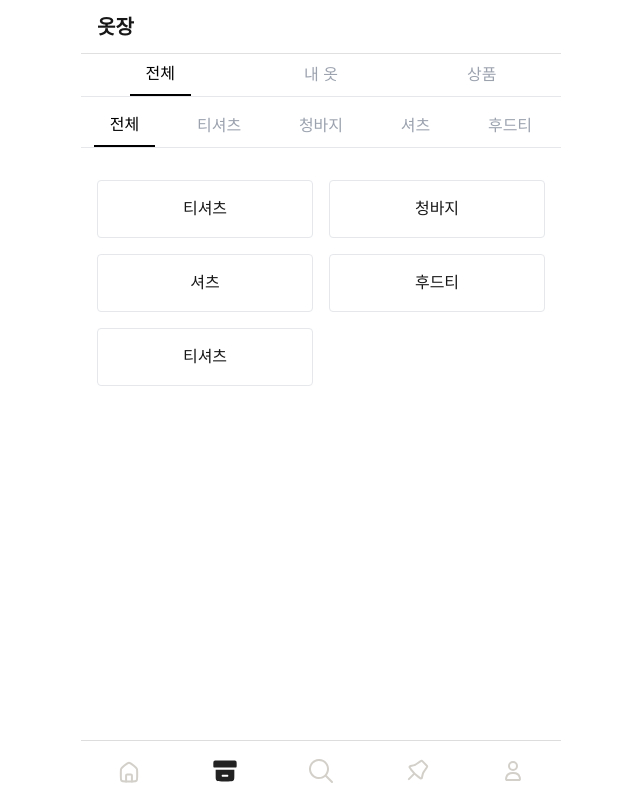
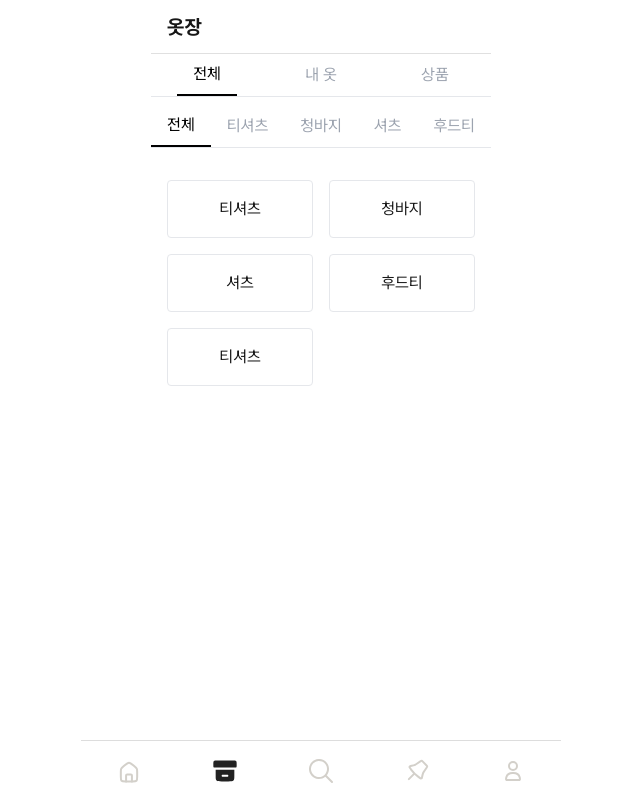
Before and after one commit to jiu6525/clofit, a Next.js app in the folder frontend/: page /closet in a window 1280 px wide. Shown: the whole page, without its empty margins (319-959 px from the left). Built offline with nearby package versions, Linux system fonts and the light colour scheme.

Commit message:
feat: 폰트 추가

```diff
--- a/frontend/src/app/globals.css
+++ b/frontend/src/app/globals.css
@@ -25,12 +25,26 @@ body {
   padding: 0;
 }
 
+/* #app {
+  width: 480px;
+  min-height: 100vh;
+  padding-bottom: var(--navbar-height);
+  box-sizing: border-box;
+  background-color: var(--background);
+} */
+
 #app {
-  width: 480px; /* 고정된 너비 */
+  max-width: 100%; /* 너비를 뷰포트에 맞게 설정 */
   min-height: 100vh;
   padding-bottom: var(--navbar-height); /* 네비게이션 바 높이만큼 여백 추가 */
   box-sizing: border-box;
   background-color: var(--background);
+}
+
+@media (min-width: 480px) {
+  #app {
+    max-width: 480px; /* 큰 화면에서는 최대 480px로 제한 */
+  }
 }
 
 /* 하단 고정 네비게이션 바 스타일 */
--- a/frontend/src/app/layout.tsx
+++ b/frontend/src/app/layout.tsx
@@ -2,15 +2,21 @@ import './globals.css';
 import localFont from 'next/font/local';
 import ClientLayout from '../components/ClientLayout';
 
-const geistSans = localFont({
-  src: './fonts/GeistVF.woff',
-  variable: '--font-geist-sans',
-  weight: '100 900',
-});
-const geistMono = localFont({
-  src: './fonts/GeistMonoVF.woff',
-  variable: '--font-geist-mono',
-  weight: '100 900',
+// const geistSans = localFont({
+//   src: './fonts/GeistVF.woff',
+//   variable: '--font-geist-sans',
+//   weight: '100 900',
+// });
+// const geistMono = localFont({
+//   src: './fonts/GeistMonoVF.woff',
+//   variable: '--font-geist-mono',
+//   weight: '100 900',
+// });
+
+const pretendard = localFont({
+  src: './fonts/PretendardVariable.woff2',
+  display: 'swap',
+  weight: '45 920',
 });
 
 export const metadata = {
@@ -33,9 +39,13 @@ export default function RootLayout({
         <title>{metadata.title}</title>
         <meta name='description' content={metadata.description} />
       </head>
-      <body
+      {/* <body
         className={`${geistSans.variable} ${geistMono.variable} antialiased`}
       >
+
+      </body> */}
+      <body className={pretendard.className}>
+        {' '}
         <ClientLayout>{children}</ClientLayout>
       </body>
     </html>
```
Also changed, not shown: frontend/public/sw.js, frontend/src/app/fonts/PretendardVariable.woff2 (added), 1 other file (tests, documents, lock files or other folders).
